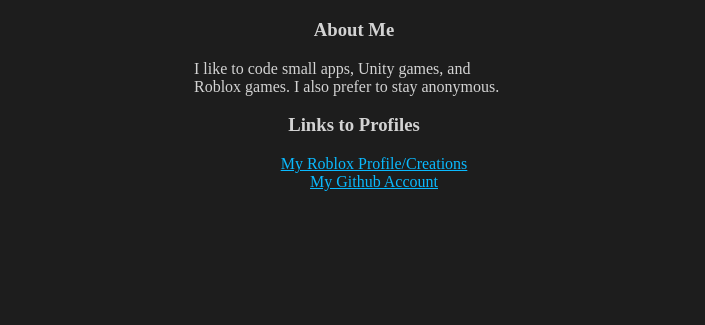
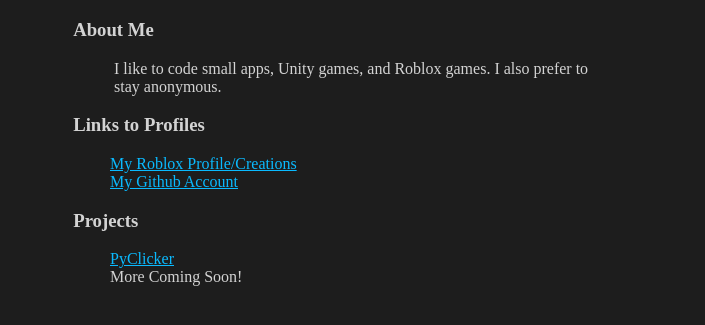
Before and after one commit to Error-In-Code/error-in-code.github.io, a plain HTML site: page index.html in a window 1280 px wide. Shown: the part 61-386 px from the top of the page, without its empty margins (286-991 px from the left). Drawn offline with Linux system fonts and the light colour scheme.

Commit message:
Added a Projects section and adjusted styling

```diff
--- a/index.html
+++ b/index.html
@@ -19,5 +19,12 @@
             <a href="https://github.com/Error-In-Code">My Github Account</a>
         </li>
     </ul>
+    <h3>Projects</h3>
+    <ul class="noStyle">
+        <li>
+            <a href="https://github.com/Error-In-Code/PyClicker">PyClicker</a>
+        </li>
+        <li>More Coming Soon!</li>
+    </ul>
 </body>
 </html>
--- a/style1.css
+++ b/style1.css
@@ -1,12 +1,13 @@
 body {
     background-color : #1d1d1d;
+    color : lightgray;
 }
 
 p.block {
     color : lightgrey;
     margin-left : auto;
     margin-right : auto;
-    width : 20em;
+    width : 30em;
 }
 
 h1{
@@ -16,14 +17,18 @@ h1{
 
 h3 {
     color : lightgray;
-    text-align : center;
+    text-align : left;
+    margin-left : auto;
+    margin-right : auto;
+    width : 30em;
 }
 
 ul.noStyle {
-    text-align : center;
+    margin-left : auto;
+    margin-right : auto;
+    width : 33em;
     list-style-type : none;
 }
-
 
 a{
     color : #0abaff;
```
